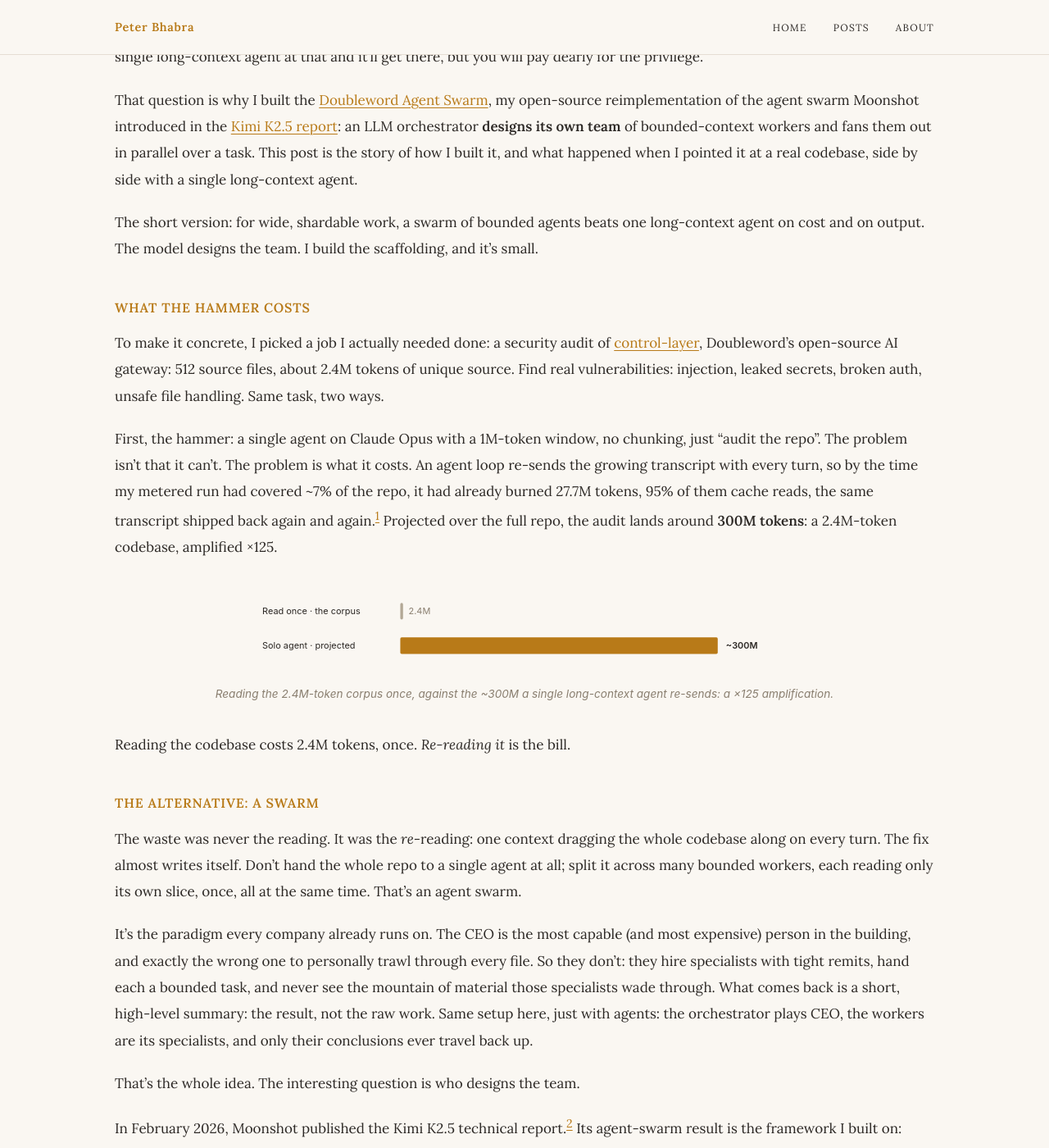
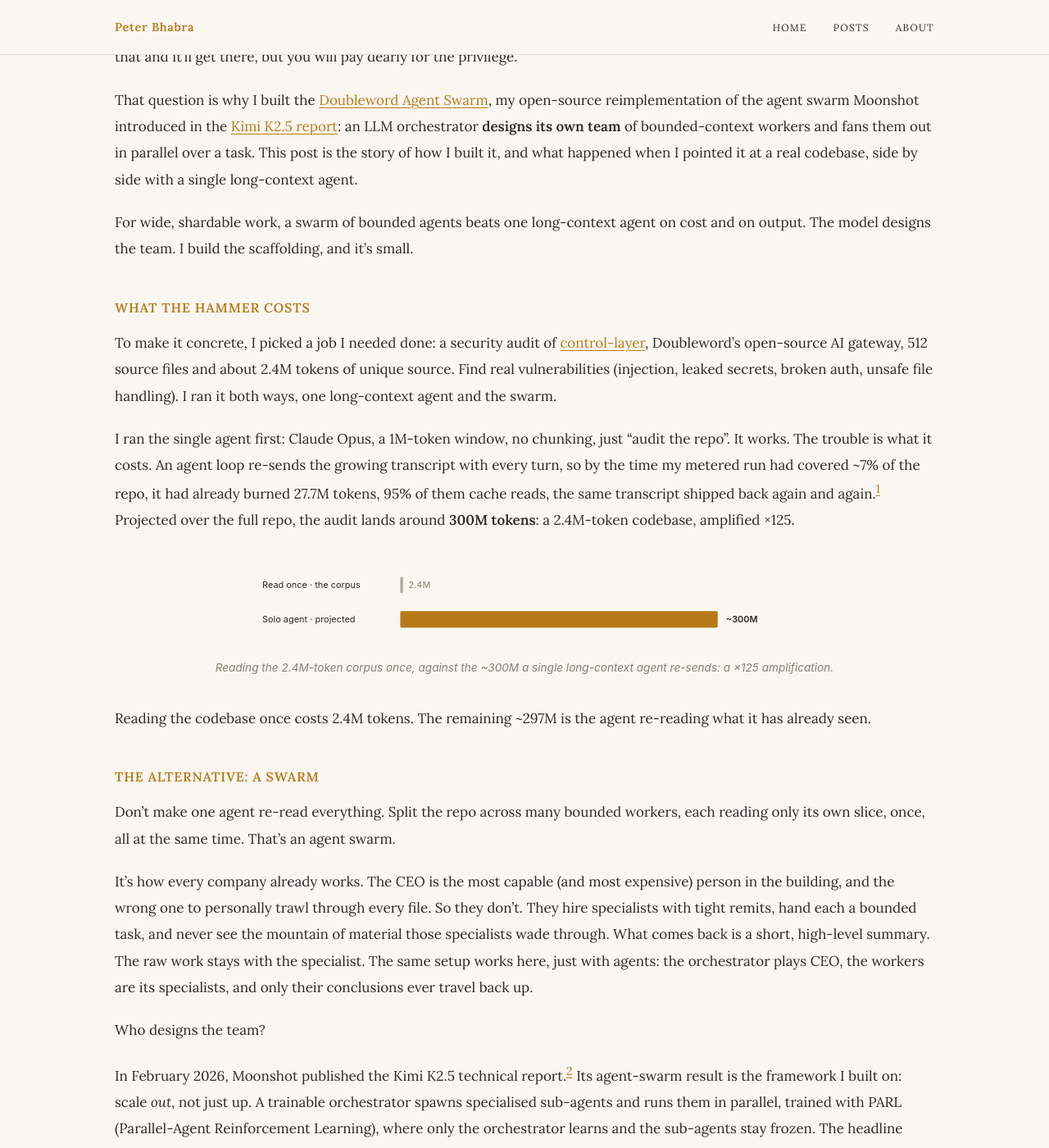
Before and after one commit to pjb157/blog, a Jekyll site: the page built from _posts/2026-06-16-the-swarm-that-designs-itself.md, in a window 1280 px wide and 1400 px high, scrolled down 877 px. Shown: the whole window at 82% size. Built offline with Jekyll 4.4.1, drawn with Linux system fonts in a browser that asks for light colours; some of the changed text lies outside the part shown.

Commit message:
editorial voice notes

````diff
--- a/_posts/2026-06-16-the-swarm-that-designs-itself.md
+++ b/_posts/2026-06-16-the-swarm-that-designs-itself.md
@@ -9,21 +9,21 @@ image: /assets/images/bees.jpg
 
 Faced with a hard task, the instinct is to reach for more: a smarter model, a longer context window, one capable agent that can hold the whole problem in its head at once. The entire frontier is racing along that axis, chasing more intelligence and more context, and it has handed me a great tool. For deep, sequential problems, a single long-context agent is a superb one: the best hammer I've ever had.
 
-And so I reach for it for everything. When it can't crack a task, the reflex isn't to ask whether a hammer was the right tool. It's to reach for a bigger one: wait for the next model, with a longer window and a higher benchmark. But hand someone a hammer and everything starts to look like a nail. Some tasks were never nails.
+So I reach for it on everything. When it can't crack a task, I rarely stop to ask whether a hammer was the right tool. I just wait for a bigger one, the next model with a longer window and a higher benchmark. But hand someone a hammer and everything starts to look like a nail. Some tasks were never nails.
 
-So is there another way? For one shape of work, very much so. A lot of real work isn't deep and sequential. It's *wide and shardable*: audit every file in this repo, review every dependency, document every subsystem, check every source. Point a single long-context agent at that and it'll get there, but you will pay dearly for the privilege.
+For one shape of work, there is another way. A lot of real work isn't deep and sequential. It's *wide and shardable*: audit every file in this repo, review every dependency, document every subsystem, check every source. Point a single long-context agent at that and it'll get there, but you will pay dearly for the privilege.
 
 That question is why I built the [Doubleword Agent Swarm](https://github.com/doublewordai/swarm), my open-source reimplementation of the agent swarm Moonshot introduced in the [Kimi K2.5 report](https://arxiv.org/abs/2602.02276): an LLM orchestrator **designs its own team** of bounded-context workers and fans them out in parallel over a task. This post is the story of how I built it, and what happened when I pointed it at a real codebase, side by side with a single long-context agent.
 
-The short version: for wide, shardable work, a swarm of bounded agents beats one long-context agent on cost and on output. The model designs the team. I build the scaffolding, and it's small.
+For wide, shardable work, a swarm of bounded agents beats one long-context agent on cost and on output. The model designs the team. I build the scaffolding, and it's small.
 
 ## What the hammer costs
 
-To make it concrete, I picked a job I actually needed done: a security audit of [control-layer](https://github.com/doublewordai/control-layer), Doubleword's open-source AI gateway: 512 source files, about 2.4M tokens of unique source. Find real vulnerabilities: injection, leaked secrets, broken auth, unsafe file handling. Same task, two ways.
+To make it concrete, I picked a job I needed done: a security audit of [control-layer](https://github.com/doublewordai/control-layer), Doubleword's open-source AI gateway, 512 source files and about 2.4M tokens of unique source. Find real vulnerabilities (injection, leaked secrets, broken auth, unsafe file handling). I ran it both ways, one long-context agent and the swarm.
 
-First, the hammer: a single agent on Claude Opus with a 1M-token window, no chunking, just "audit the repo". The problem isn't that it can't. The problem is what it costs. An agent loop re-sends the growing transcript with every turn, so by the time my metered run had covered ~7% of the repo, it had already burned 27.7M tokens, 95% of them cache reads, the same transcript shipped back again and again.[^1] Projected over the full repo, the audit lands around **300M tokens**: a 2.4M-token codebase, amplified ×125.
+I ran the single agent first: Claude Opus, a 1M-token window, no chunking, just "audit the repo". It works. The trouble is what it costs. An agent loop re-sends the growing transcript with every turn, so by the time my metered run had covered ~7% of the repo, it had already burned 27.7M tokens, 95% of them cache reads, the same transcript shipped back again and again.[^1] Projected over the full repo, the audit lands around **300M tokens**: a 2.4M-token codebase, amplified ×125.
 
-[^1]: A real metered run, not a thought experiment. The agent repeatedly fills its window, hits the compaction ceiling, summarises, and grows again. With prompt caching, the projected full-repo bill is ~$300; without it, ~$1,800.
+[^1]: These numbers come from an actual metered run. The agent repeatedly fills its window, hits the compaction ceiling, summarises, and grows again. With prompt caching, the projected full-repo bill is ~$300; without it, ~$1,800.
 
 <figure style="margin:2rem 0;">
 <svg viewBox="0 0 760 130" width="100%" style="height:auto;max-width:640px;display:block;margin:0 auto;font-family:-apple-system,'Segoe UI',system-ui,sans-serif" role="img" aria-label="Tokens to audit control-layer: read once 2.4M versus solo agent projected 300M">
@@ -37,25 +37,25 @@ First, the hammer: a single agent on Claude Opus with a 1M-token window, no chun
 <figcaption style="text-align:center;color:#8a7f70;font-size:0.85rem;font-style:italic;margin-top:0.6rem;font-family:-apple-system,system-ui,sans-serif">Reading the 2.4M-token corpus once, against the ~300M a single long-context agent re-sends: a ×125 amplification.</figcaption>
 </figure>
 
-Reading the codebase costs 2.4M tokens, once. *Re-reading it* is the bill.
+Reading the codebase once costs 2.4M tokens. The remaining ~297M is the agent re-reading what it has already seen.
 
 ## The alternative: a swarm
 
-The waste was never the reading. It was the *re*-reading: one context dragging the whole codebase along on every turn. The fix almost writes itself. Don't hand the whole repo to a single agent at all; split it across many bounded workers, each reading only its own slice, once, all at the same time. That's an agent swarm.
+Don't make one agent re-read everything. Split the repo across many bounded workers, each reading only its own slice, once, all at the same time. That's an agent swarm.
 
-It's the paradigm every company already runs on. The CEO is the most capable (and most expensive) person in the building, and exactly the wrong one to personally trawl through every file. So they don't: they hire specialists with tight remits, hand each a bounded task, and never see the mountain of material those specialists wade through. What comes back is a short, high-level summary: the result, not the raw work. Same setup here, just with agents: the orchestrator plays CEO, the workers are its specialists, and only their conclusions ever travel back up.
+It's how every company already works. The CEO is the most capable (and most expensive) person in the building, and the wrong one to personally trawl through every file. So they don't. They hire specialists with tight remits, hand each a bounded task, and never see the mountain of material those specialists wade through. What comes back is a short, high-level summary. The raw work stays with the specialist. The same setup works here, just with agents: the orchestrator plays CEO, the workers are its specialists, and only their conclusions ever travel back up.
 
-That's the whole idea. The interesting question is who designs the team.
+Who designs the team?
 
-In February 2026, Moonshot published the Kimi K2.5 technical report.[^2] Its agent-swarm result is the framework I built on: scale *out*, not just up. A trainable orchestrator spawns specialised sub-agents and runs them in parallel, trained with PARL (Parallel-Agent Reinforcement Learning), where only the orchestrator learns and the sub-agents stay frozen. The headline numbers: 4.5× lower latency than a single agent, and +17.8 points on BrowseComp.[^3] The part I found genuinely new: **the swarm designs itself**. Decomposition and team width are the model's call, not a hand-written workflow.
+In February 2026, Moonshot published the Kimi K2.5 technical report.[^2] Its agent-swarm result is the framework I built on: scale *out*, not just up. A trainable orchestrator spawns specialised sub-agents and runs them in parallel, trained with PARL (Parallel-Agent Reinforcement Learning), where only the orchestrator learns and the sub-agents stay frozen. The headline numbers: 4.5× lower latency than a single agent, and +17.8 points on BrowseComp.[^3] What's new is that **the swarm designs itself**: decomposition and team width are the model's call, not a hand-written workflow.
 
 [^2]: [Kimi K2.5: Visual Agentic Intelligence](https://arxiv.org/abs/2602.02276), Kimi Team, February 2026. See also Moonshot's [agent swarm post](https://www.kimi.com/blog/agent-swarm).
 
 [^3]: 60.6 → 78.4 on BrowseComp, a deep-research benchmark, versus the single-agent baseline.
 
-Then the catch. What's in the weights is the orchestration *instinct*: how to decompose, delegate, reconcile. The runtime that makes a swarm real (spawn, isolate, parallelise, aggregate) lives in Moonshot's hosted product, not in the open weights. An open endpoint gives me exactly what it has always given me: messages and tools in, tool calls and text out.
+What's in the weights is only the orchestration *instinct*: how to decompose, delegate, reconcile. The runtime that makes a swarm real (spawn, isolate, parallelise, aggregate) lives in Moonshot's hosted product, not in the open weights. An open endpoint gives me what it has always given me: messages and tools in, tool calls and text out.
 
-So that became the project: the weights bring the instinct, I build the body. [doublewordai/swarm](https://github.com/doublewordai/swarm) is that body, my from-scratch interpretation of Moonshot's swarm, built on the [Open Responses API](https://openresponses.org), model-agnostic (default: `moonshotai/Kimi-K2.6`).[^credit]
+That gap became the project: the weights bring the instinct, I build the body. [doublewordai/swarm](https://github.com/doublewordai/swarm) is that body, my from-scratch interpretation of Moonshot's swarm, built on the [Open Responses API](https://openresponses.org), model-agnostic (default: `moonshotai/Kimi-K2.6`).[^credit]
 
 [^credit]: Full credit to Moonshot for the pattern. The repo's README has a ["Faithful to Kimi"](https://github.com/doublewordai/swarm#faithful-to-kimi) section spelling out what I reproduced (the self-designing orchestrator, context sharding, the critical-steps metric), what I deliberately dropped (PARL training, the mutating toolbox), and what's mine.
 
@@ -177,7 +177,7 @@ Two briefs ship in the box, `audit` and `onboarding`, and the ones I could write
 
 ## The receipts
 
-Same repo, same task, both ways:
+The two runs, side by side:
 
 | | Solo agent (Claude Opus) | Swarm (Kimi K2.6) |
 |---|---|---|
@@ -197,15 +197,15 @@ Same repo, same task, both ways:
 <figcaption style="text-align:center;color:#8a7f70;font-size:0.85rem;font-style:italic;margin-top:0.6rem;font-family:-apple-system,system-ui,sans-serif">The same audit: the solo agent's projected ~300M tokens against the swarm's measured 5.6M, about 53× fewer.</figcaption>
 </figure>
 
-The swarm's run, measured: 348 API calls, 5.2M tokens in, ~450k out, about **53× fewer tokens and 45× cheaper** at Doubleword's Kimi K2.6 pricing ($0.95/M input, $4/M output).[^5] And the output held up: the verifier stage refuted and dropped roughly half of the candidate findings before any of them reached me, so what survived came with severity, `file:line`, and a suggested fix attached.
+The swarm's run, measured: 348 API calls, 5.2M tokens in, ~450k out, about **53× fewer tokens and 45× cheaper** at Doubleword's Kimi K2.6 pricing ($0.95/M input, $4/M output).[^5] The output held up, too. The verifier stage refuted and dropped roughly half of the candidate findings before any of them reached me, so what survived came with severity, `file:line`, and a suggested fix attached.
 
 [^5]: Solo figures are projected from the metered partial run, with prompt caching priced in; swarm figures are measured. Every run also writes `summary.json` with tokens, cost, coverage, and the paper's critical-vs-total step counts: `speedup = total / critical` scores how well the orchestrator actually parallelised, the way the paper scores it.
 
 ## Nobody's waiting: the flex tier
 
-One more flag. A swarm is the definition of a [just-get-it-done workload](https://blog.doubleword.ai/inference-when-no-one-is-waiting): hundreds of concurrent calls and no human watching any single one. The workload is throughput-bound, not latency-bound: what matters is when the whole wave lands, not when each call does.
+A swarm is a [just-get-it-done workload](https://blog.doubleword.ai/inference-when-no-one-is-waiting): hundreds of concurrent calls, and no human watching any single one. It's throughput-bound: what matters is when the whole wave lands, not when each call returns.
 
-That's exactly what Doubleword's flex tier prices for. Individual calls may run longer, but global throughput holds, so end-to-end wall-clock stays roughly the same, at ~30% off.[^6]
+Doubleword's flex tier is priced for this. Individual calls may run longer, but global throughput holds, so end-to-end wall-clock stays roughly the same, at ~30% off.[^6]
 
 ```python
 service_tier = "flex"   # was "priority"
@@ -237,4 +237,4 @@ Each run writes `results/<brief>-<slug>/`: the synthesized `report.md`, structur
 
 Everything is open: the harness is [on GitHub](https://github.com/doublewordai/swarm), it speaks the [Open Responses API](https://openresponses.org), and it's model-agnostic: `-m` any tool-caller you like, Doubleword's or otherwise.
 
-[Doubleword](https://doubleword.ai) is built for exactly this kind of high-throughput inference, and I'd love to see what you fan out. Clone the swarm, write a brief, and go run parallel agents.
+[Doubleword](https://doubleword.ai) is built for this kind of high-throughput inference, and I'd love to see what you fan out. Clone the swarm, write a brief, and go run parallel agents.
````
